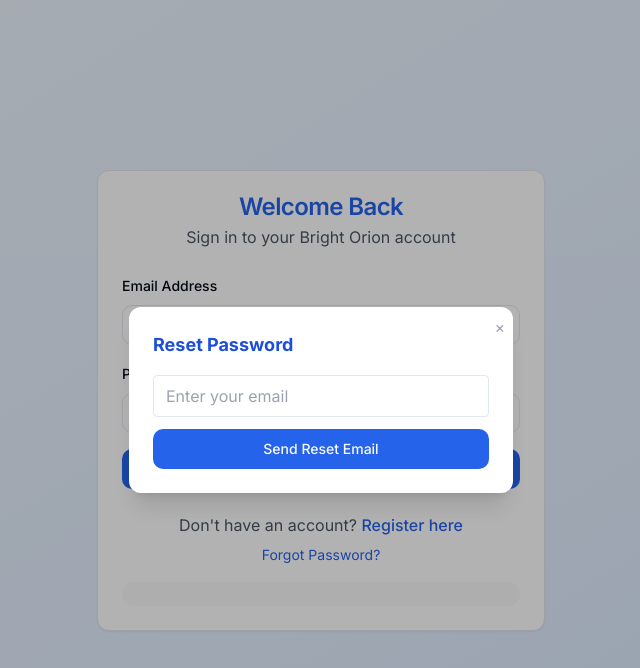
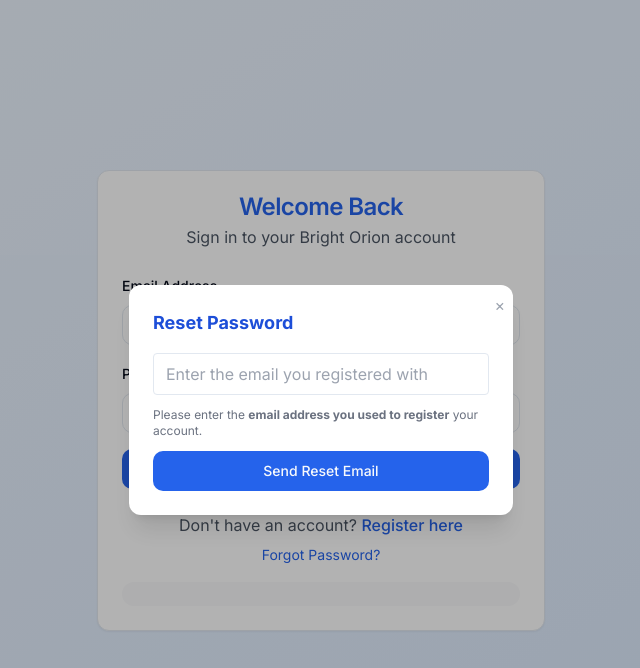
Before and after one commit to alawantech/globalorion, a Next.js app: page /auth/login in a window 1280 px wide. Both pictures are taken after a click on the button "Forgot Password?". Shown: the top 668 px of the page, without its empty margins (319-959 px from the left). Built offline with nearby package versions, Linux system fonts and the light colour scheme; no server answers.

Commit message:
fix reset password instruction

```diff
--- a/app/auth/login/page.tsx
+++ b/app/auth/login/page.tsx
@@ -179,11 +179,14 @@ export default function LoginPage() {
                   <input
                     type="email"
                     className="w-full border px-3 py-2 rounded"
-                    placeholder="Enter your email"
+                    placeholder="Enter the email you registered with"
                     value={forgotEmail}
                     onChange={e => setForgotEmail(e.target.value)}
                     required
                   />
+                  <div className="text-xs text-gray-500 mb-2">
+                    Please enter the <b>email address you used to register</b> your account.
+                  </div>
                   <Button type="submit" className="w-full bg-blue-600 hover:bg-blue-700">
                     Send Reset Email
                   </Button>
```
